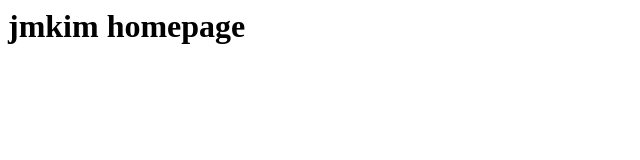
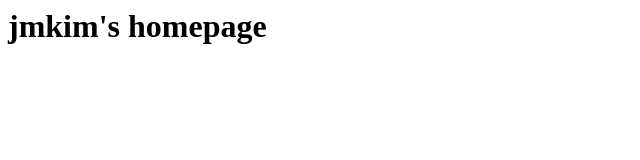
Before and after one commit to jaemo00/web2025, a plain HTML site: page index.html in a window 1280 px wide. Shown: the whole page, without its empty margins (0-640 px from the left). Drawn offline with Linux system fonts and the light colour scheme.

Commit message:
Update index.html

```diff
--- a/index.html
+++ b/index.html
@@ -5,7 +5,7 @@
   </head>
 
   <body>
-    <h1>jmkim homepage</h1>
+    <H1>jmkim's homepage</H1>
     <a href="hi.html>Hi </a>
   </body>
 </html>
```
